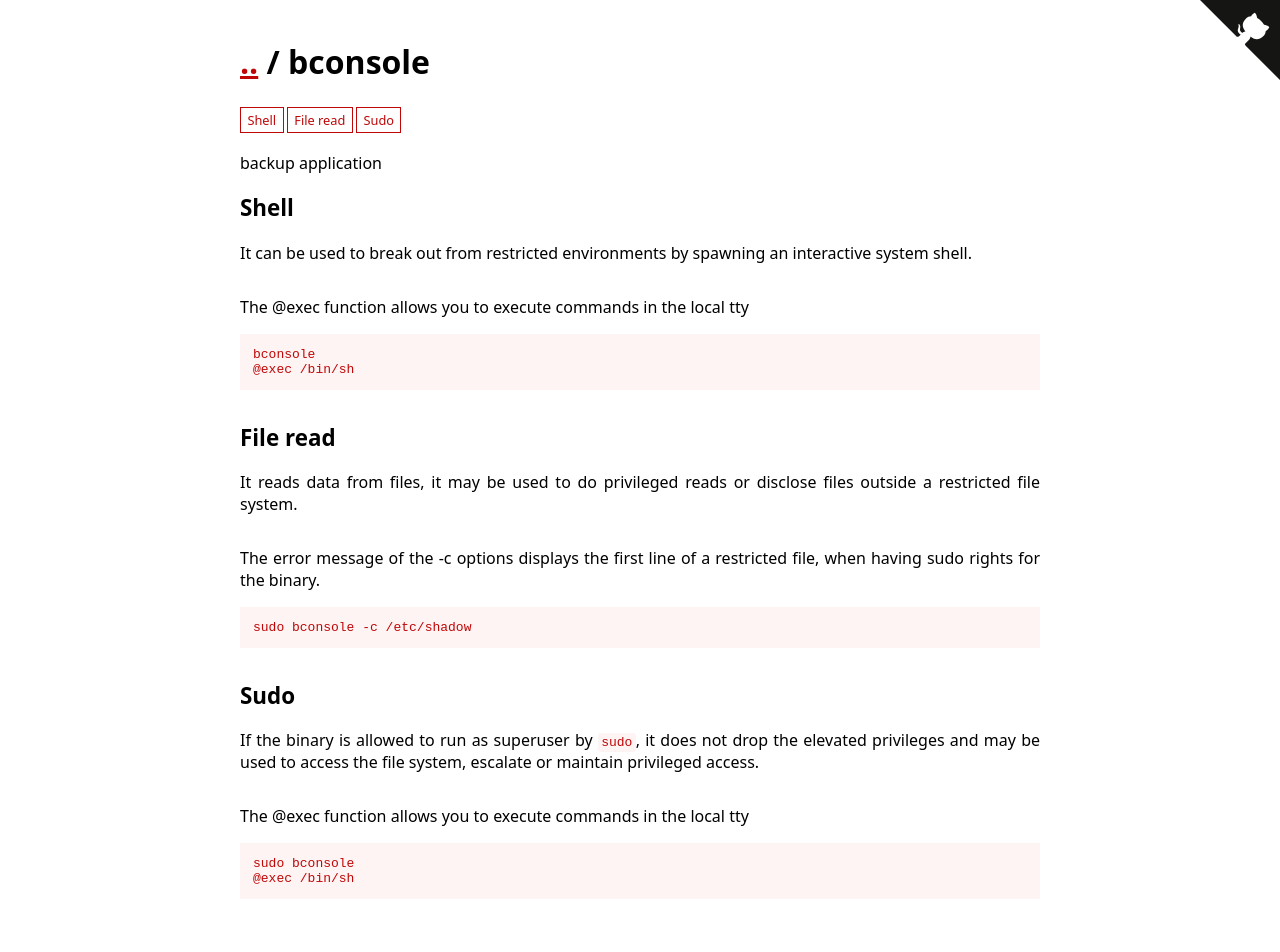
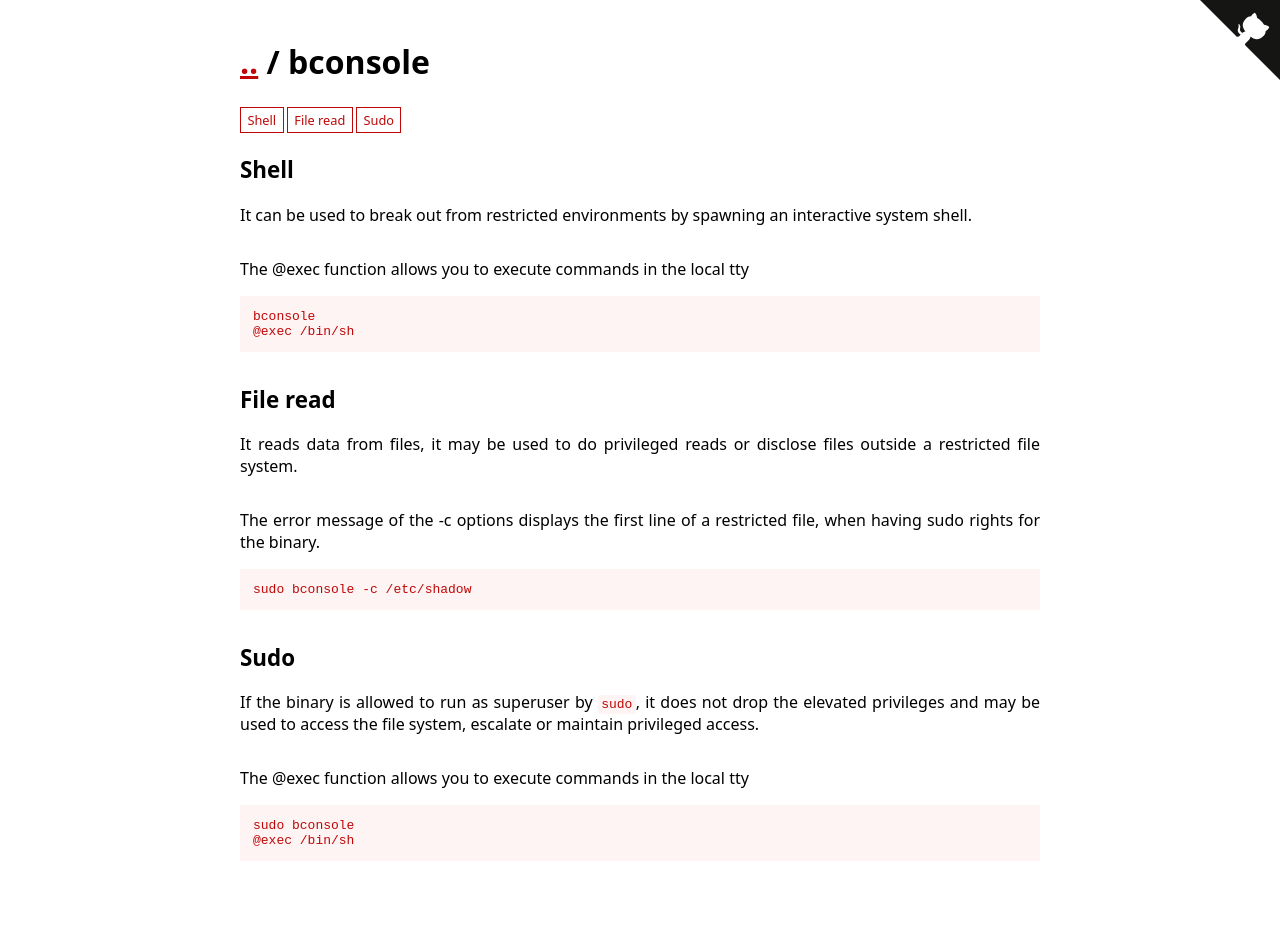
Before and after one commit to GTFOBins/GTFOBins.github.io, a Jekyll site: the page built from _gtfobins/bconsole.md, in a window 1280 px wide. Built offline with Jekyll 4.4.1, drawn with Linux system fonts in a browser that asks for light colours; after the commit the page ends 914 px from its top, so only the background shows below that.

Commit message:
Update bconsole.md

```diff
--- a/_gtfobins/bconsole.md
+++ b/_gtfobins/bconsole.md
@@ -1,5 +1,4 @@
 ---
-description: backup application
 functions:
   shell:
     - description: The @exec function allows you to execute commands in the local tty
```
